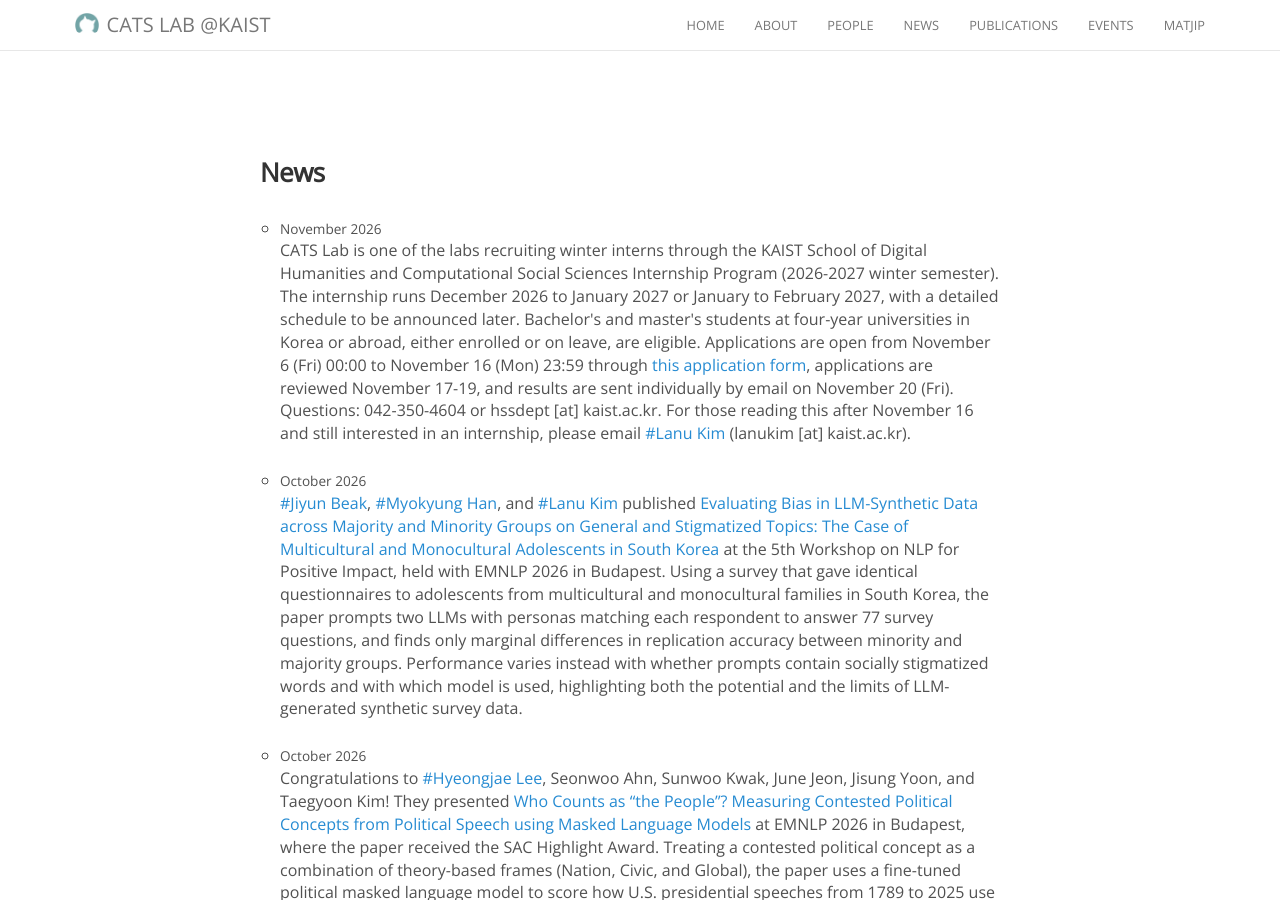
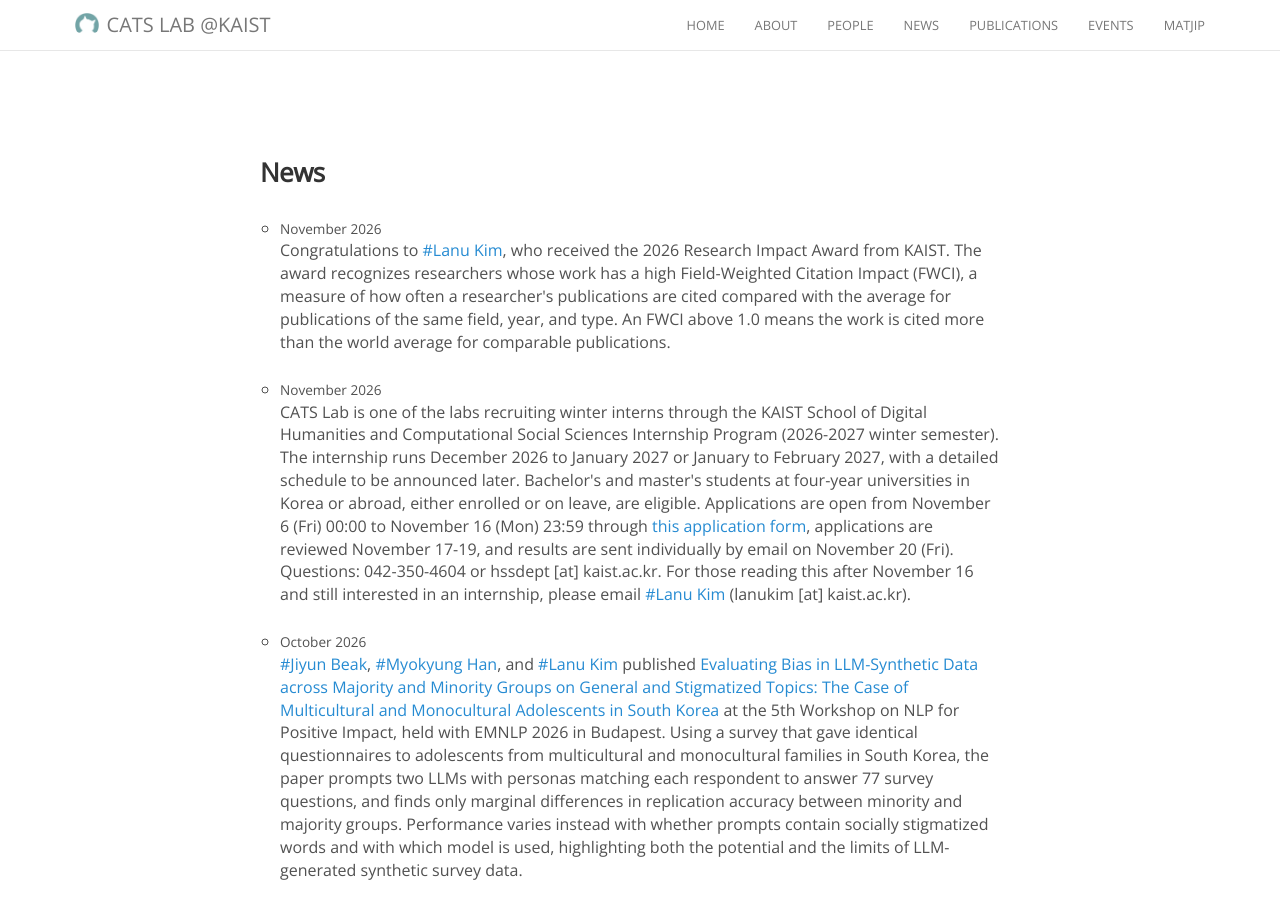
Before and after one commit to catslab-kaist/catslab-kaist.github.io, a Jekyll site: the page built from news.md, in a window 1280 px wide and 900 px high. Built offline with Jekyll 4.4.1, drawn with Linux system fonts in a browser that asks for light colours; nearby versions of some CDN libraries.

Commit message:
Add Research Impact Award news and Stanford visiting scholar line
Co-Authored-By: Claude Sonnet 5.5 <noreply@anthropic.com>

```diff
--- a/_data/news.yml
+++ b/_data/news.yml
@@ -1,3 +1,7 @@
+- date: 2026-11-20
+  headline: "<a href='/people/lanu_kim/index.html'>#Lanu Kim</a> received KAIST's 2026 Research Impact Award!"
+  details: "Congratulations to <a href='/people/lanu_kim/index.html'>#Lanu Kim</a>, who received the 2026 Research Impact Award from KAIST. The award recognizes researchers whose work has a high Field-Weighted Citation Impact (FWCI), a measure of how often a researcher's publications are cited compared with the average for publications of the same field, year, and type. An FWCI above 1.0 means the work is cited more than the world average for comparable publications."
+
 - date: 2026-11-14
   headline: "CATS Lab is recruiting winter interns through the KAIST School of Digital Humanities and Computational Social Sciences Internship Program. Applications close November 16!"
   details: "CATS Lab is one of the labs recruiting winter interns through the KAIST School of Digital Humanities and Computational Social Sciences Internship Program (2026-2027 winter semester). The internship runs December 2026 to January 2027 or January to February 2027, with a detailed schedule to be announced later. Bachelor's and master's students at four-year universities in Korea or abroad, either enrolled or on leave, are eligible. Applications are open from November 6 (Fri) 00:00 to November 16 (Mon) 23:59 through <a href='https://forms.gle/JazGyu8JE6gbY1NY8'>this application form</a>, applications are reviewed November 17-19, and results are sent individually by email on November 20 (Fri). Questions: 042-350-4604 or hssdept [at] kaist.ac.kr. For those reading this after November 16 and still interested in an internship, please email <a href='/people/lanu_kim/index.html'>#Lanu Kim</a> (lanukim [at] kaist.ac.kr)."
```
Also changed, not shown: _people/lanu_kim.md (+1 -0 lines).
